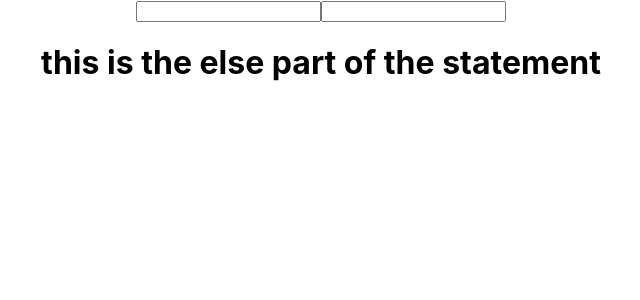
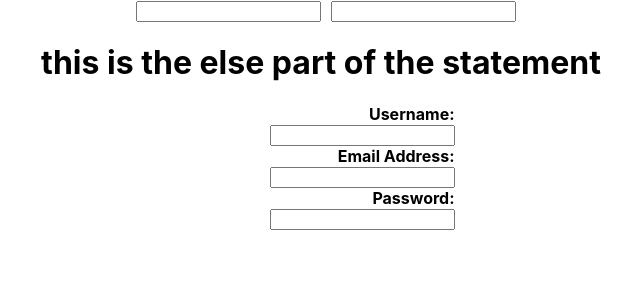
Before and after one commit to jdaniels98/react-insta-task, a React (Create React App) app: page / in a window 1280 px wide. Shown: the top 300 px of the page, without its empty margins (319-959 px from the left). Built offline with nearby package versions, Linux system fonts and the light colour scheme.

Commit message:
add forms

```diff
--- a/src/App.css
+++ b/src/App.css
@@ -2,37 +2,13 @@
   text-align: center;
 }
 
-.App-logo {
-  height: 40vmin;
-  pointer-events: none;
+label {
+  display: inline-block;
+  width: 267px;
+  text-align: right;
+  font-weight: bold;
 }
 
-@media (prefers-reduced-motion: no-preference) {
-  .App-logo {
-    animation: App-logo-spin infinite 20s linear;
-  }
+input {
+  margin-left: 10px;
 }
-
-.App-header {
-  background-color: #282c34;
-  min-height: 100vh;
-  display: flex;
-  flex-direction: column;
-  align-items: center;
-  justify-content: center;
-  font-size: calc(10px + 2vmin);
-  color: white;
-}
-
-.App-link {
-  color: #61dafb;
-}
-
-@keyframes App-logo-spin {
-  from {
-    transform: rotate(0deg);
-  }
-  to {
-    transform: rotate(360deg);
-  }
-}
--- a/src/App.js
+++ b/src/App.js
@@ -21,6 +21,30 @@ function App() {
       : <div>
         <h1>this is the else part of the statement</h1>
         </div>}
+        <div>
+          <form>
+            <label>
+              Username:
+              <input type="text" username="username" />
+            </label>
+          </form>
+        </div>
+        <div>
+          <form>
+            <label>
+              Email Address:
+              <input type="text" username="username" />
+            </label>
+          </form>
+        </div>
+        <div>
+          <form>
+            <label>
+              Password:
+              <input type="text" username="username" />
+            </label>
+          </form>
+        </div>
     </div>
   );
 }
```
